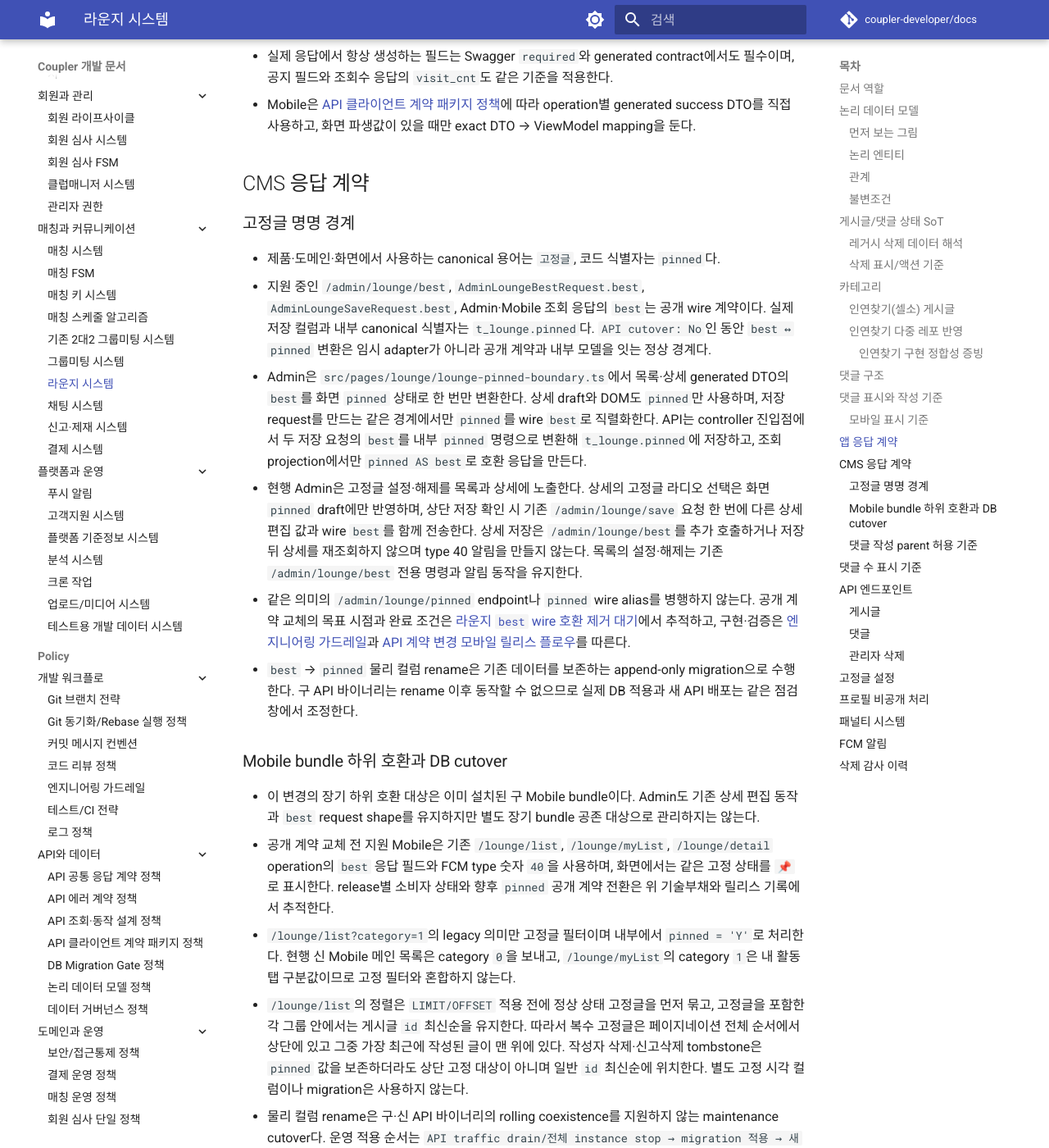
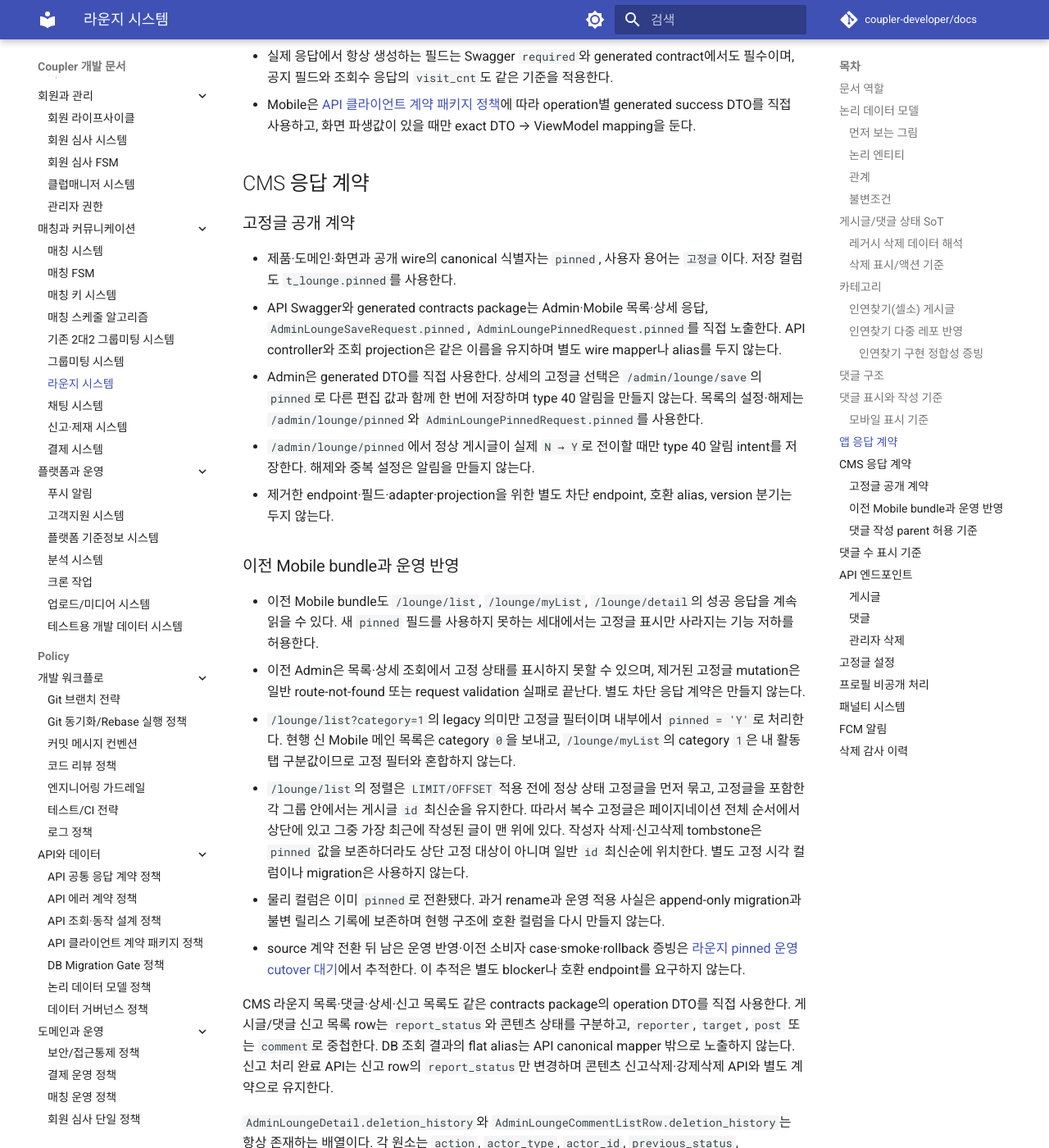
Before and after one commit to coupler-developer/docs, an MkDocs documentation site: the page built from content/architecture/lounge-system.md, in a window 1280 px wide and 1400 px high, scrolled down 8351 px. Shown: the whole window at 82% size. Built offline with MkDocs 1.6.1 and Material for MkDocs 9.7.7, drawn with Linux system fonts in a browser that asks for light colours; comment, search, counter and statistics services are not loaded; some of the changed text lies outside the part shown.

Commit message:
docs: 라운지 pinned 현행 계약 동기화

```diff
--- a/content/architecture/lounge-system.md
+++ b/content/architecture/lounge-system.md
@@ -279,37 +279,26 @@ type CommentParentRef =
 
 ## CMS 응답 계약
 
-### 고정글 명명 경계
+### 고정글 공개 계약
 
-- 제품·도메인·화면에서 사용하는 canonical 용어는 `고정글`, 코드 식별자는 `pinned`다.
-- 지원 중인 `/admin/lounge/best`, `AdminLoungeBestRequest.best`, `AdminLoungeSaveRequest.best`,
-  Admin·Mobile 조회 응답의 `best`는 공개 wire 계약이다. 실제 저장 컬럼과 내부 canonical 식별자는
-  `t_lounge.pinned`다. `API cutover: No`인 동안 `best ↔ pinned` 변환은 임시 adapter가 아니라 공개 계약과
-  내부 모델을 잇는 정상 경계다.
-- Admin은 `src/pages/lounge/lounge-pinned-boundary.ts`에서 목록·상세 generated DTO의 `best`를 화면
-  `pinned` 상태로 한 번만 변환한다. 상세 draft와 DOM도 `pinned`만 사용하며, 저장 request를 만드는 같은
-  경계에서만 `pinned`를 wire `best`로 직렬화한다. API는 controller 진입점에서 두 저장 요청의 `best`를 내부
-  `pinned` 명령으로 변환해 `t_lounge.pinned`에 저장하고, 조회 projection에서만 `pinned AS best`로 호환
-  응답을 만든다.
-- 현행 Admin은 고정글 설정·해제를 목록과 상세에 노출한다. 상세의 고정글 라디오 선택은 화면 `pinned`
-  draft에만 반영하며, 상단 저장 확인 시 기존 `/admin/lounge/save` 요청 한 번에 다른 상세 편집 값과 wire
-  `best`를 함께 전송한다. 상세 저장은 `/admin/lounge/best`를 추가 호출하거나 저장 뒤 상세를 재조회하지
-  않으며 type 40 알림을 만들지 않는다. 목록의 설정·해제는 기존 `/admin/lounge/best` 전용 명령과 알림
-  동작을 유지한다.
-- 같은 의미의 `/admin/lounge/pinned` endpoint나 `pinned` wire alias를 병행하지 않는다. 공개 계약 교체의
-  목표 시점과 완료 조건은 [라운지 `best` wire 호환 제거 대기](../technical-debt/technical-debt.md#35-best-wire-p1-l)에서 추적하고, 구현·검증은
-  [엔지니어링 가드레일](../policy/engineering-guardrails.md)과
-  [API 계약 변경 모바일 릴리스 플로우](../flows/cross-project/api-contract-mobile-release-flow.md)를 따른다.
-- `best` → `pinned` 물리 컬럼 rename은 기존 데이터를 보존하는 append-only migration으로 수행한다. 구 API
-  바이너리는 rename 이후 동작할 수 없으므로 실제 DB 적용과 새 API 배포는 같은 점검 창에서 조정한다.
+- 제품·도메인·화면과 공개 wire의 canonical 식별자는 `pinned`, 사용자 용어는 `고정글`이다. 저장 컬럼도
+  `t_lounge.pinned`를 사용한다.
+- API Swagger와 generated contracts package는 Admin·Mobile 목록·상세 응답,
+  `AdminLoungeSaveRequest.pinned`, `AdminLoungePinnedRequest.pinned`를 직접 노출한다. API controller와 조회
+  projection은 같은 이름을 유지하며 별도 wire mapper나 alias를 두지 않는다.
+- Admin은 generated DTO를 직접 사용한다. 상세의 고정글 선택은 `/admin/lounge/save`의 `pinned`로 다른
+  편집 값과 함께 한 번에 저장하며 type 40 알림을 만들지 않는다. 목록의 설정·해제는
+  `/admin/lounge/pinned`와 `AdminLoungePinnedRequest.pinned`를 사용한다.
+- `/admin/lounge/pinned`에서 정상 게시글이 실제 `N → Y`로 전이할 때만 type 40 알림 intent를 저장한다.
+  해제와 중복 설정은 알림을 만들지 않는다.
+- 제거한 endpoint·필드·adapter·projection을 위한 별도 차단 endpoint, 호환 alias, version 분기는 두지 않는다.
 
-### Mobile bundle 하위 호환과 DB cutover
+### 이전 Mobile bundle과 운영 반영
 
-- 이 변경의 장기 하위 호환 대상은 이미 설치된 구 Mobile bundle이다. Admin도 기존 상세 편집 동작과
-  `best` request shape를 유지하지만 별도 장기 bundle 공존 대상으로 관리하지는 않는다.
-- 공개 계약 교체 전 지원 Mobile은 기존 `/lounge/list`, `/lounge/myList`, `/lounge/detail` operation의 `best`
-  응답 필드와 FCM type 숫자 `40`을 사용하며, 화면에서는 같은 고정 상태를 `📌`로 표시한다. release별 소비자
-  상태와 향후 `pinned` 공개 계약 전환은 위 기술부채와 릴리스 기록에서 추적한다.
+- 이전 Mobile bundle도 `/lounge/list`, `/lounge/myList`, `/lounge/detail`의 성공 응답을 계속 읽을 수 있다.
+  새 `pinned` 필드를 사용하지 못하는 세대에서는 고정글 표시만 사라지는 기능 저하를 허용한다.
+- 이전 Admin은 목록·상세 조회에서 고정 상태를 표시하지 못할 수 있으며, 제거된 고정글 mutation은 일반
+  route-not-found 또는 request validation 실패로 끝난다. 별도 차단 응답 계약은 만들지 않는다.
 - `/lounge/list?category=1`의 legacy 의미만 고정글 필터이며 내부에서 `pinned = 'Y'`로 처리한다. 현행 신 Mobile
   메인 목록은 category `0`을 보내고, `/lounge/myList`의 category `1`은 내 활동 탭 구분값이므로 고정 필터와
   혼합하지 않는다.
@@ -318,13 +307,11 @@ type CommentParentRef =
   상단에 있고 그중 가장 최근에 작성된 글이 맨 위에 있다. 작성자 삭제·신고삭제 tombstone은 `pinned`
   값을 보존하더라도 상단 고정 대상이 아니며 일반 `id` 최신순에 위치한다. 별도 고정 시각 컬럼이나
   migration은 사용하지 않는다.
-- 물리 컬럼 rename은 구·신 API 바이너리의 rolling coexistence를 지원하지 않는 maintenance cutover다. 운영
-  적용 순서는 `API traffic drain/전체 instance stop → migration 적용 → 새 API 배포 → 구 Mobile 계약 smoke →
-  traffic 재개`로 고정한다. smoke는 위 세 조회 operation의 `best` 필수 응답,
-  `/lounge/list?category=1` 고정 필터와 type `40` navigation을 확인한다.
-- DDL 적용 전 실패하면 구 API를 재시작할 수 있다. DDL 적용 후에는 구 API binary rollback을 금지하고 새 API를
-  forward-fix한다. 불가피하게 구 API로 복귀하려면 적용된 migration을 수정하지 않고 `pinned`를 `best`로
-  되돌리는 새 append-only reverse migration을 먼저 검증·적용한다.
+- 물리 컬럼은 이미 `pinned`로 전환됐다. 과거 rename과 운영 적용 사실은 append-only migration과 불변 릴리스
+  기록에 보존하며 현행 구조에 호환 컬럼을 다시 만들지 않는다.
+- source 계약 전환 뒤 남은 운영 반영·이전 소비자 case·smoke·rollback 증빙은
+  [라운지 pinned 운영 cutover 대기](../technical-debt/technical-debt.md#35-lounge-pinned-operational-cutover)에서
+  추적한다. 이 추적은 별도 blocker나 호환 endpoint를 요구하지 않는다.
 
 CMS 라운지 목록·댓글·상세·신고 목록도 같은 contracts package의 operation DTO를 직접 사용한다.
 게시글/댓글 신고 목록 row는 `report_status`와 콘텐츠 상태를 구분하고, `reporter`, `target`,
@@ -346,7 +333,7 @@ API가 DB 전이를 명시적인 `action`과 `actor_type`으로 투영하므로
 | `GET /admin/lounge/blame/comment_list` | - | `AdminLoungeCommentBlameListResult` |
 | `GET /admin/lounge/detail/{id}` | - | `AdminLoungeDetail` |
 | `POST /admin/lounge/save` | `AdminLoungeSaveRequest` | `AdminLoungeDetail` |
-| `POST /admin/lounge/best` | `AdminLoungeBestRequest` | `null` |
+| `POST /admin/lounge/pinned` | `AdminLoungePinnedRequest` | `null` |
 | `POST /admin/lounge/blame/lounge_done` | `AdminLoungeReportDoneRequest` | `null` |
 | `POST /admin/lounge/blame/comment_done` | `AdminLoungeReportDoneRequest` | `null` |
 | `POST /admin/lounge/{id}/{report,force}-delete` | `LoungeModerationRequest` | `LoungeModerationResult` |
@@ -434,12 +421,12 @@ API가 DB 전이를 명시적인 `action`과 `actor_type`으로 투영하므로
 
 ## 고정글 설정
 
-- 관리자가 목록에서 수동으로 설정 (`/admin/lounge/best`; 배포된 legacy wire path)
-- 상세의 라디오 선택은 상단 저장 시 `/admin/lounge/save`의 기존 `best` 필드로 함께 반영하며 type 40 알림을
+- 관리자가 목록에서 `/admin/lounge/pinned`의 `pinned` 값으로 설정하거나 해제한다.
+- 상세의 라디오 선택은 상단 저장 시 `/admin/lounge/save`의 `pinned` 필드로 함께 반영하며 type 40 알림을
   만들지 않는다.
 - `NORMAL` 게시글만 설정/해제 가능
-- API 경계에서 두 request의 `best`를 명령 `pinned`로 변환하고 `t_lounge.pinned`에 저장
-- `/admin/lounge/best`의 실제 `N → Y` 전이와 type 40 알림 intent를 같은 transaction에 저장한다. 알림
+- API는 두 request의 `pinned`를 `t_lounge.pinned`에 직접 저장한다.
+- `/admin/lounge/pinned`의 실제 `N → Y` 전이와 type 40 알림 intent를 같은 transaction에 저장한다. 알림
   이력은 FCM 전에 한 번만 저장하고, intent 선점에 성공한 요청만 FCM을 전송한다.
 - API 요청은 intent 저장 뒤 bounded worker를 깨우고 즉시 끝난다. worker는 시작 직후와 30초마다 pending,
   1분 지난 failed, 5분 이상 멈춘 processing intent를 읽어 최초 시도를 포함해 최대 3회 처리한다. 따라서 claim
--- a/content/technical-debt/technical-debt.md
+++ b/content/technical-debt/technical-debt.md
@@ -300,36 +300,28 @@
   점수 계산의 criteria 공유, 후보 조회의 `unknown` 위치 인자 0건을 달성하고 nullable·유효 범위·비정상 row·인자
   오배치 회귀 테스트가 통과한다.
 
-## 35) 라운지 `best` wire 호환 제거 대기 `P1` `L`
+<a id="35-best-wire-p1-l"></a>
+<a id="35-lounge-pinned-operational-cutover"></a>
 
-- 현상: v2.5.2에서 DB·도메인·Admin 화면 상태는 `pinned`로 전환됐지만 공개 wire의
-  `/admin/lounge/best`, `AdminLoungeBestRequest.best`, `AdminLoungeSaveRequest.best`와 Admin·Mobile 조회
-  응답 `best`가 남아 있다. 현행 Admin과 Store·NextPush Mobile도 이 호환 계약을 계속 사용하므로 API의
-  `best ↔ pinned` request mapper와 조회 projection을 제거할 수 없다.
-- 영향: 지원 중인 공개 계약이라는 이유로 교체 계획을 재검토하지 않으면 legacy 이름과 경계 mapper가 기한 없이
-  남고, source 이름 정렬만 보고 제거하면 설치된 Mobile과 Admin 요청·응답이 깨진다.
-- 조치: 목표 시점은 v2.5.2 다음 `coupler-api` 운영 릴리스다. 해당 릴리스의 PLAN 단계에서
-  [엔지니어링 가드레일](../policy/engineering-guardrails.md)의 `contract cutover`와 `운영 legacy cutover`,
-  [API 계약 변경 모바일 릴리스 플로우](../flows/cross-project/api-contract-mobile-release-flow.md)를 적용해
-  canonical `pinned` 공개 계약과 contracts package, Admin, Store·NextPush Mobile 소비자를 함께 전환한다.
-  전환 후 현행 세대 Admin의 목록 설정·해제는 `POST /admin/lounge/pinned`와
-  `AdminLoungePinnedRequest.pinned`, 상세 저장은 `AdminLoungeSaveRequest.pinned`를 사용하고, Admin
-  목록·상세와 Mobile 조회 응답은 `pinned`를 노출한다.
-  release-scoped 소비자와 REST·WebSocket·bootstrap·version consumer-interface exact set, old-readable upgrade
-  경로, present인 이전 Store·NextPush Mobile의 REST case에서 `GET /lounge/list`·`GET /lounge/myList`·
-  `GET /lounge/detail` 성공과 `best`가 없어 핀 표시가 사라지는 허용된 기능 저하, Admin 동시 전환을 검증한다.
-  이전 Admin REST case에는 `GET /admin/lounge/list`·`GET /admin/lounge/detail/{id}`의 핀 표시 없는 성공,
-  `POST /admin/lounge/best`의 일반 route-not-found, `POST /admin/lounge/save`의 `best` payload에 대한 일반
-  request validation 거부 결과를 기록한다.
-  activation/client rollback을 검증한 뒤 `API cutover: Yes`로 전환하며 `best` 전용 차단·호환 endpoint·version
-  분기는 만들지 않는다.
-- 완료: 지원 소비자가 `pinned` 단일 공개 계약을 사용하고 전환한 Admin 목록 설정·해제와 상세 저장 smoke가
-  `pinned` 계약으로 성공한다. 이전 Mobile REST case의 위 세 operation은 핀 표시 없이 성공하고 이전 Admin
-  REST case의 위 네 operation 결과는 릴리스 기록과 일치한다. 활성
-  API·contracts·Admin·Mobile과
-  현행 계약·architecture·flow 문서에서 `best` endpoint·request/response 필드·adapter·projection이 0건인
-  상태로 계약·소비자·운영 smoke와 rollback 검증을 통과한다. 역사적 사실을 보존하는 불변 release 기록과
-  migration 이력은 제거 대상에서 제외한다.
+## 35) 라운지 pinned 운영 cutover 대기 `P1` `L`
+
+- 현상: API·contracts package·Admin·Mobile의 source main은 `pinned` 단일 공개 계약으로 전환됐지만, 운영
+  반영과 이전 소비자의 current-API case, smoke, rollback 증빙은 아직 릴리스 범위에서 확인되지 않았다.
+- 영향: API와 Admin의 운영 반영 순서가 어긋나면 이전 Admin의 고정글 mutation이 실패한다. 이전 Mobile은
+  목록·상세를 계속 읽을 수 있지만 새 필드를 사용하지 못해 고정글 표시가 사라진다.
+- 조치: 다음 운영 릴리스에서 [엔지니어링 가드레일](../policy/engineering-guardrails.md)의 `contract cutover`와
+  `운영 legacy cutover`,
+  [API 계약 변경 모바일 릴리스 플로우](../flows/cross-project/api-contract-mobile-release-flow.md)를 적용한다.
+  release-scoped 소비자와 REST·WebSocket·bootstrap·version interface exact set을 고정하고, 현행 Admin의
+  목록 설정·해제와 상세 저장, Admin·Mobile의 목록·상세 `pinned` 응답을 smoke한다. 이전 Mobile의 라운지
+  목록·내 목록·상세 조회는 성공하되 핀 표시가 없는 결과를 허용하고, 이전 Admin의 목록·상세 조회와 제거된
+  mutation은 각각 핀 표시 없는 성공과 일반 route-not-found/request validation 결과가 맞는지 확인한다.
+  운영 반영과 client rollback을 검증하되 별도 blocker, 차단 endpoint, 호환 endpoint, version 분기는 만들지
+  않는다.
+- 완료: 현행 API·Admin 운영 반영과 `pinned` 계약 smoke가 성공하고 이전 Mobile·Admin current-API case와
+  rollback 결과가 릴리스 기록의 expected와 일치한다. 활성 source와 현행 계약·architecture·flow 문서에는
+  제거된 endpoint·필드·adapter·projection이 없으며, 역사적 사실을 보존하는 불변 release 기록과 migration
+  이력은 제거 대상에서 제외한다.
 
 ## 36) App 매니저 관리 쓰기 API 회원 인가 미분리 `P1` `M`
 
```
Also changed, not shown: content/policy/push-notification-policy.md (+5 -3 lines), 3 other files.
